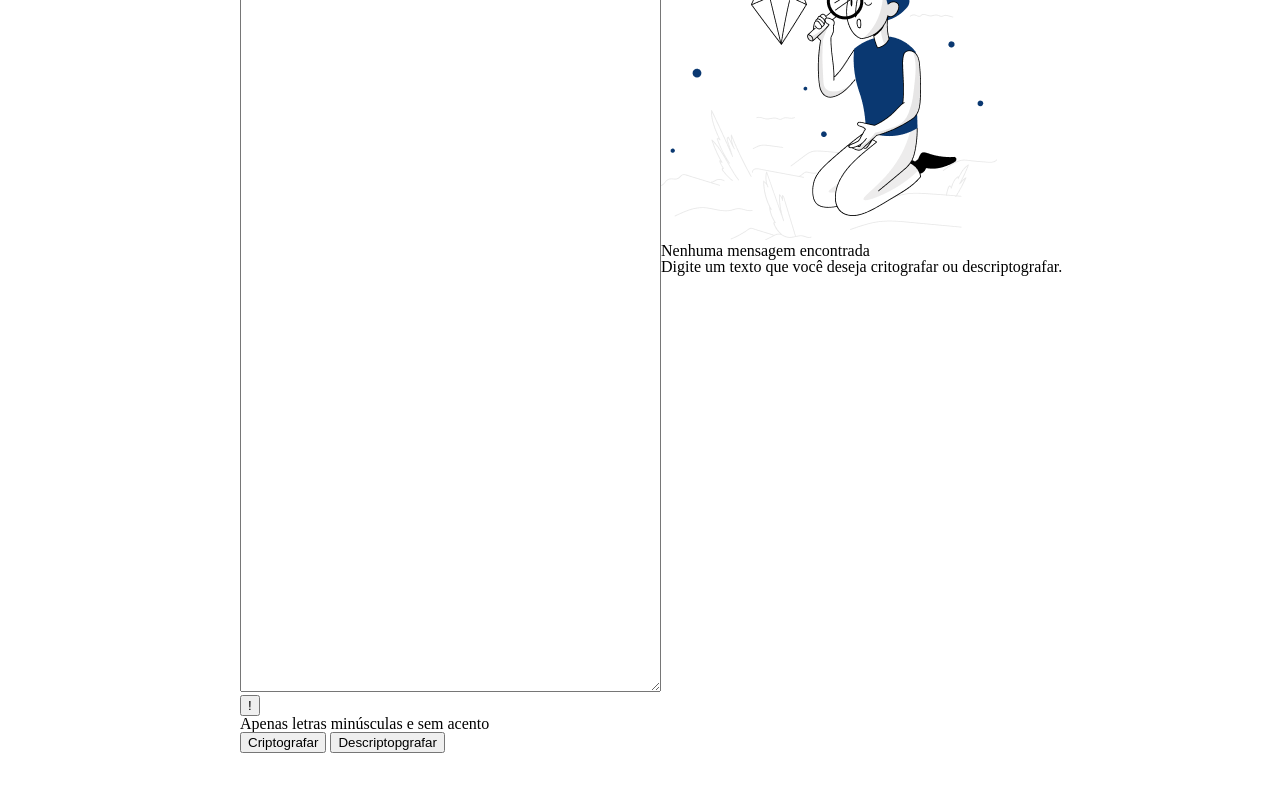
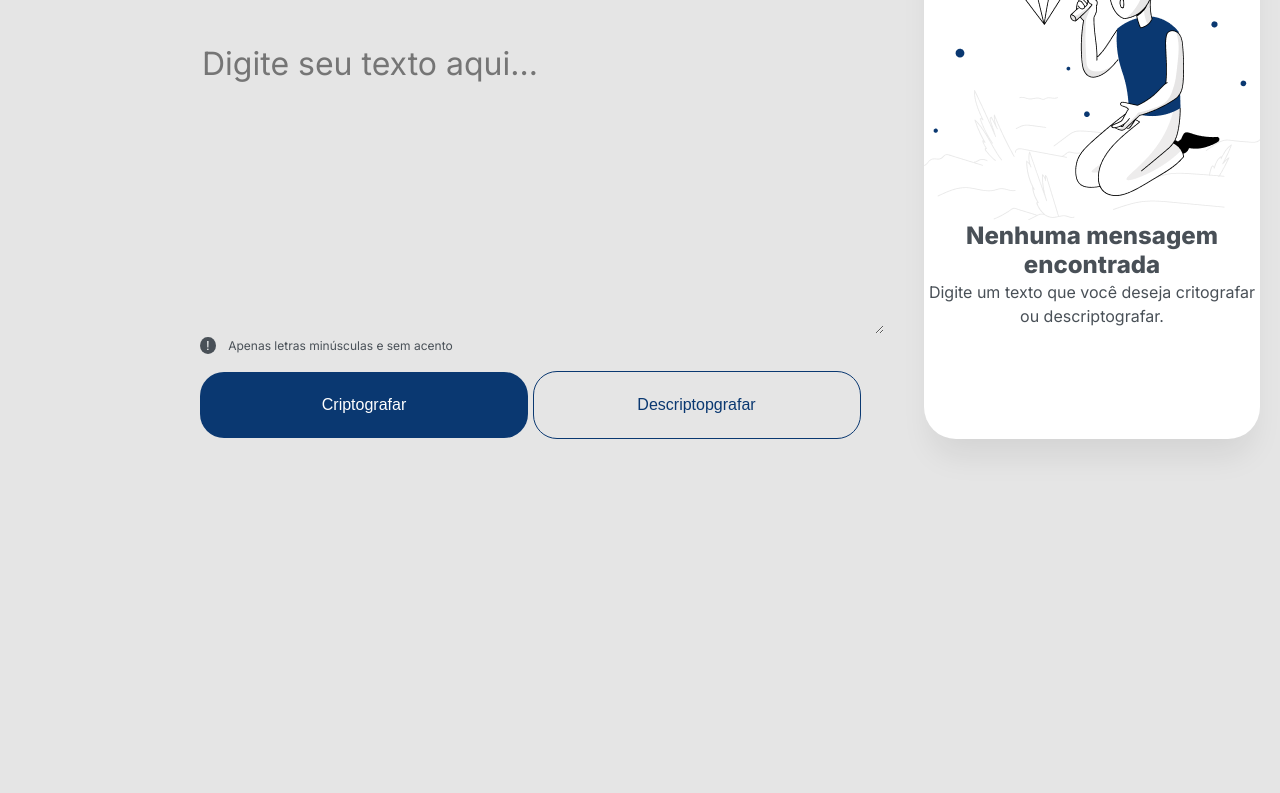
Before and after one commit to Filipe-75/Criptografador-Alura, a plain HTML site: page index.html in a window 1280 px wide. Shown: the part 104-897 px from the top of the page. After the commit the page ends 800 px from the top, so only its background shows below. Drawn offline with Linux system fonts and the light colour scheme.

Commit message:
finalizando estilo inicial

```diff
--- a/index.html
+++ b/index.html
@@ -20,15 +20,14 @@
     </header>
     <main>
         <section id="entrada">
-            <textarea rows="50" cols="50">
-                Digite seu texto aqui...
-            </textarea>
-
-            <section class="buttons">
+            <textarea rows="30" cols="70" placeholder="Digite seu texto aqui..."></textarea>
+            <section>
                 <button id="info">!</button>
                 <aside>Apenas letras minúsculas e sem acento</aside>
-                <button id="criptografar">Criptografar</button>
-                <button id="descriptografar">Descriptopgrafar</button>
+                <div class="buttons">
+                    <button id="criptografar">Criptografar</button>
+                    <button id="descriptografar">Descriptopgrafar</button>
+                </div>
             </section>
         </section>
 
--- a/style.css
+++ b/style.css
@@ -1,3 +1,10 @@
+@import url('https://fonts.googleapis.com/css2?family=Inter:wght@100;300;400;500;600;800&display=swap');
+
+body{
+    font-family: 'Inter', Arial, sans-serif;
+    background: #E5E5E5;
+}
+
 h1{
     display: flex;
     flex-direction: column;
@@ -5,7 +12,7 @@ h1{
     gap: 40px;
 
     position:absolute;
-    top: 40px;
+    top: 20px;
     left: 40px;
     width: 120px;
     height: 48px;
@@ -17,6 +24,92 @@ h1 img{
 }
 
 main{
-    margin: 40px 40px 40px 240px;
+    margin: 20px 40px 40px 200px;
     display:flex;
+    gap: 40px;
 }
+
+textarea {
+    background: #E5E5E5;
+    border: none;
+    width: 680px;
+    height: 288px;
+
+    font-family: 'Inter', Arial, sans-serif;
+    color: #0A3871;
+    font-weight: 400;
+    font-size: 32px;
+
+    margin-top: 120px;
+
+    padding-top: 8px;
+}
+
+#info{
+    background: #495057;
+    color: white;
+    border-radius: 50%;
+    border: none;
+}
+
+aside{
+    display: inline-block;
+    color: #495057;
+    margin-left: 8px;
+
+    font-size: 12px;
+    line-height: 150%;
+}
+
+.buttons{
+    margin-top: 16px;
+}
+
+#criptografar, #descriptografar{
+    width: 328px;
+    padding: 24px;
+    border-radius: 24px;
+
+    color: white;
+    background: #0A3871;
+    border: none;
+
+    font-weight: 400;
+    font-size: 16px;
+}
+
+#descriptografar {
+    color:#0A3871;
+    background: #E5E5E5;
+    border: 1px solid #0A3871;
+}
+
+#saida {
+    background: #fff;
+    box-shadow: 0px 24px 32px -8px rgba(0, 0, 0, 0.08);
+    border-radius: 32px;
+
+    margin-right: 40px;
+}
+
+h2{
+    font-weight: 700;
+    font-size: 24px;
+    line-height: 120%;
+
+    text-align: center;
+    color: #495057;
+
+}
+
+#saida p {
+    font-weight: 400;
+    font-size: 16px;
+    line-height: 150%;
+
+    /* or 24px */
+    text-align: center;
+
+    /* Gray/gray-400 */
+    color: #495057;
+}
```
